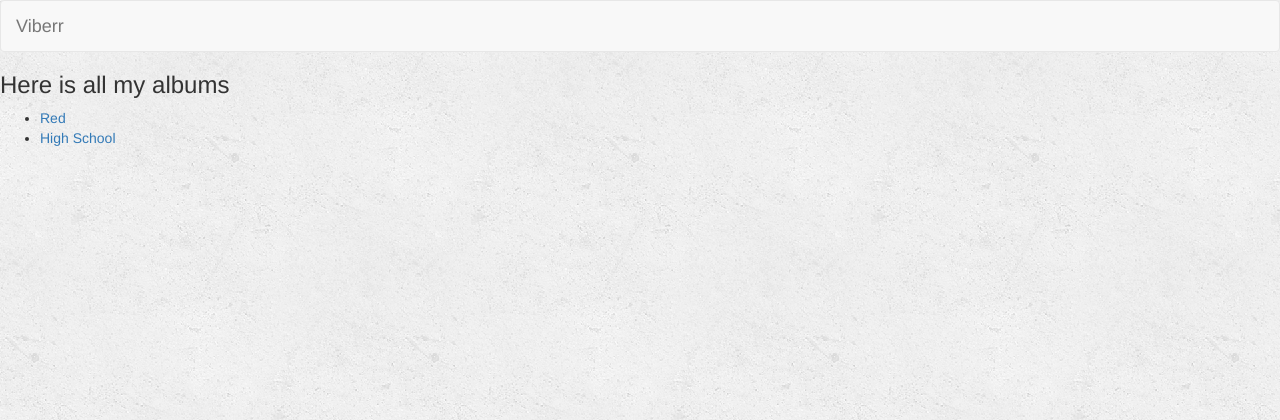
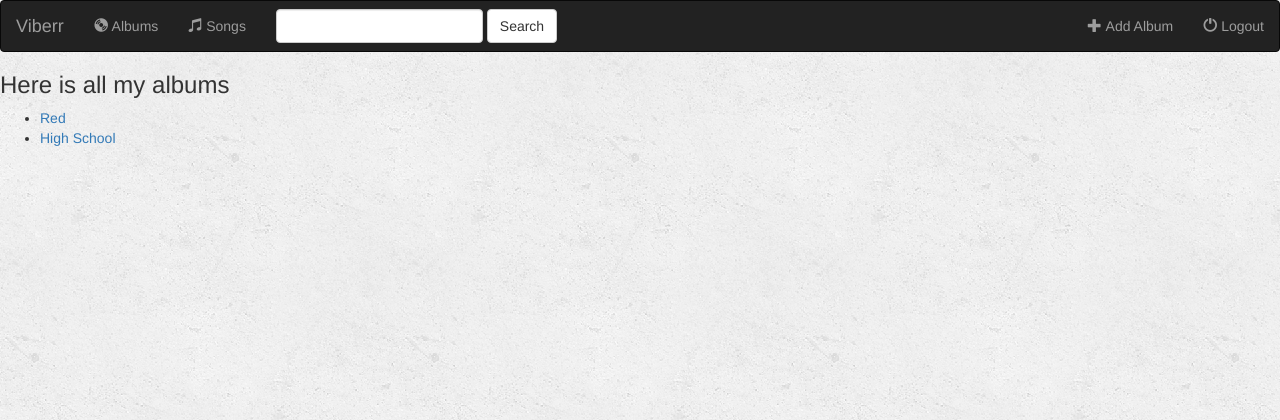
Before and after one commit to ludwigwittgenstein2/website, a Django app: page /music/ in a window 1280 px wide. Shown: the top 420 px of the page. Run offline with Django 3.2, Linux system fonts and the light colour scheme; data comes from the database, SQL or seed files in the repository; some libraries are stand-ins or nearby versions.

Commit message:
Navbar
Navbar

```diff
--- a/music/templates/music/index.html
+++ b/music/templates/music/index.html
@@ -1,18 +1,78 @@
 <!-- loads the path to static files -->
 {%load staticfiles %}
 
+<link rel="stylesheet" href="https://maxcdn.bootstrapcdn.com/bootstrap/3.3.7/css/bootstrap.min.css" integrity="sha384-BVYiiSIFeK1dGmJRAkycuHAHRg32OmUcww7on3RYdg4Va+PmSTsz/K68vbdEjh4u" crossorigin="anonymous">
+<link href="https://fonts.googleapis.com/css?family=Satisfy" rel="stylesheet" type='text/css'>
 <link rel="stylesheet" type="text/css" href="{% static 'music/style.css'%}"/>
-<link rel="stylesheet" href="https://maxcdn.bootstrapcdn.com/bootstrap/3.3.7/css/bootstrap.min.css" integrity="sha384-BVYiiSIFeK1dGmJRAkycuHAHRg32OmUcww7on3RYdg4Va+PmSTsz/K68vbdEjh4u" crossorigin="anonymous">
+<script src="https://ajax.googleapis.com/ajax/libs/jquery/1.12.0/jquery.min.js"></script>
+<script src="http://maxcdn.bootstrapcdn.com/bootstrap/3.3.6/js/bootstrap.min.js"></script>
 
 
-<nav class="navbar navbar-default">
+<nav class="navbar navbar-inverse">
   <div class="container=fluid">
 
-<!-- Logo-->
+<!-- Header-->
 <div class = "navbar-header">
+  <button type="button" class="navbar-toggle" data-toggle="collapse" data-target="#topNavBar">
+    <span class="icon-bar"></span>
+    <span class="icon-bar"></span>
+    <span class="icon-bar"></span>
+  </button>
   <a class="navbar-brand" href="{%  url 'music:index' %}">Viberr</a>
 
  </div>
+<!--Items -->
+<div class="collapse navbar-collapse" id="topNavBar">
+  <ul class="nav navbar-nav">
+    <li class="">
+      <a href="{% url 'music:index' %}">
+          <span class="glyphicon glyphicon-cd" aria-hidden="true"> </span>&nbsp;Albums
+
+      </a>
+    </li>
+
+    <li class="">
+      <a href="#">
+          <span class="glyphicon glyphicon-music" aria-hidden="true"> </span>&nbsp;Songs
+
+      </a>
+    </li>
+
+  </ul>
+  <!--Search Bar in the window -->
+  <form class="navbar-form navbar-left" role="search" method="get" action="#">
+    <div class="form-group">
+      <input type="text" class="form-control" name="q" value="">
+
+    </div>
+    <button type="submit" class="btn btn-default">Search </button>
+  </form>
+
+  <ul class="nav navbar-nav navbar-right">
+    <li class="">
+      <a href="#">
+          <span class="glyphicon glyphicon-plus" aria-hidden="true"> </span>&nbsp;Add Album
+
+      </a>
+    </li>
+
+    <li class="">
+      <a href="#">
+          <span class="glyphicon glyphicon-off" aria-hidden="true"> </span>&nbsp;Logout
+
+      </a>
+    </li>
+
+
+
+  </ul>
+
+
+</div>
+</div>
+
+
+
 </nav>
 
 
```
